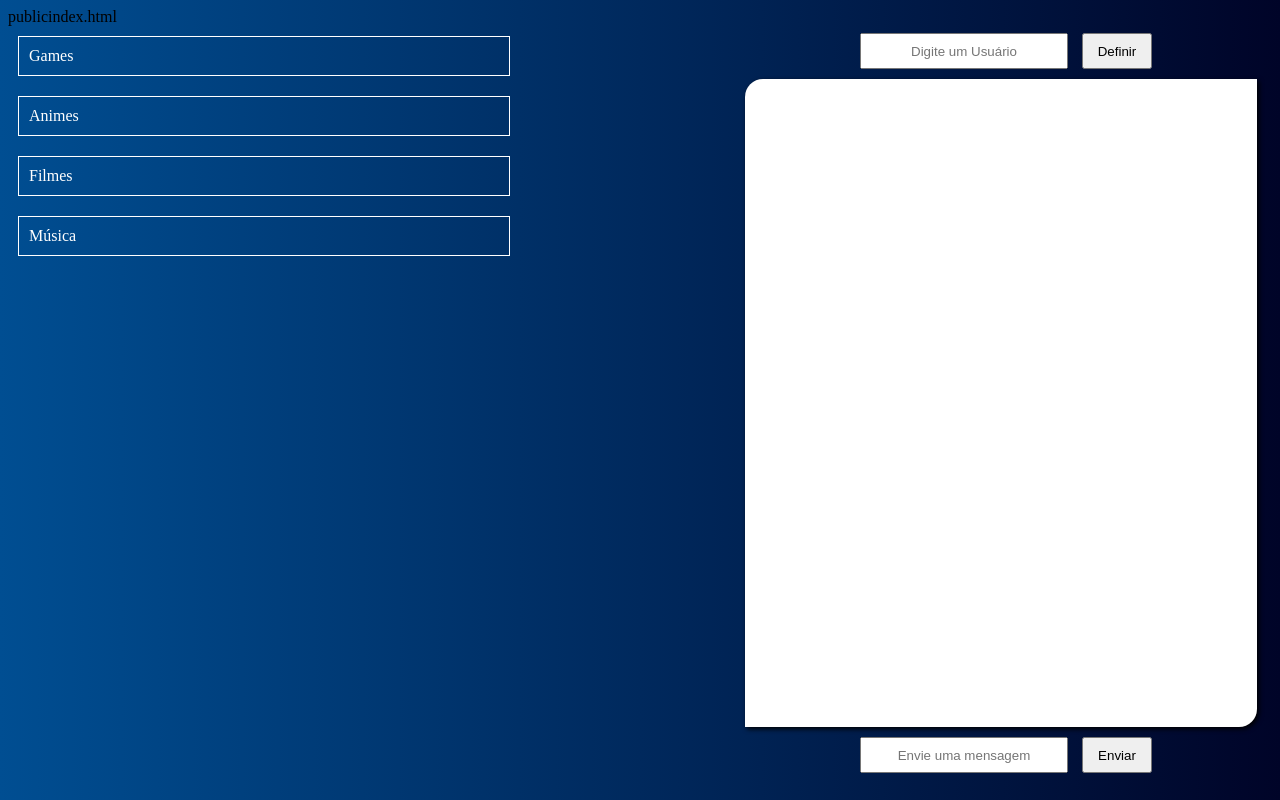
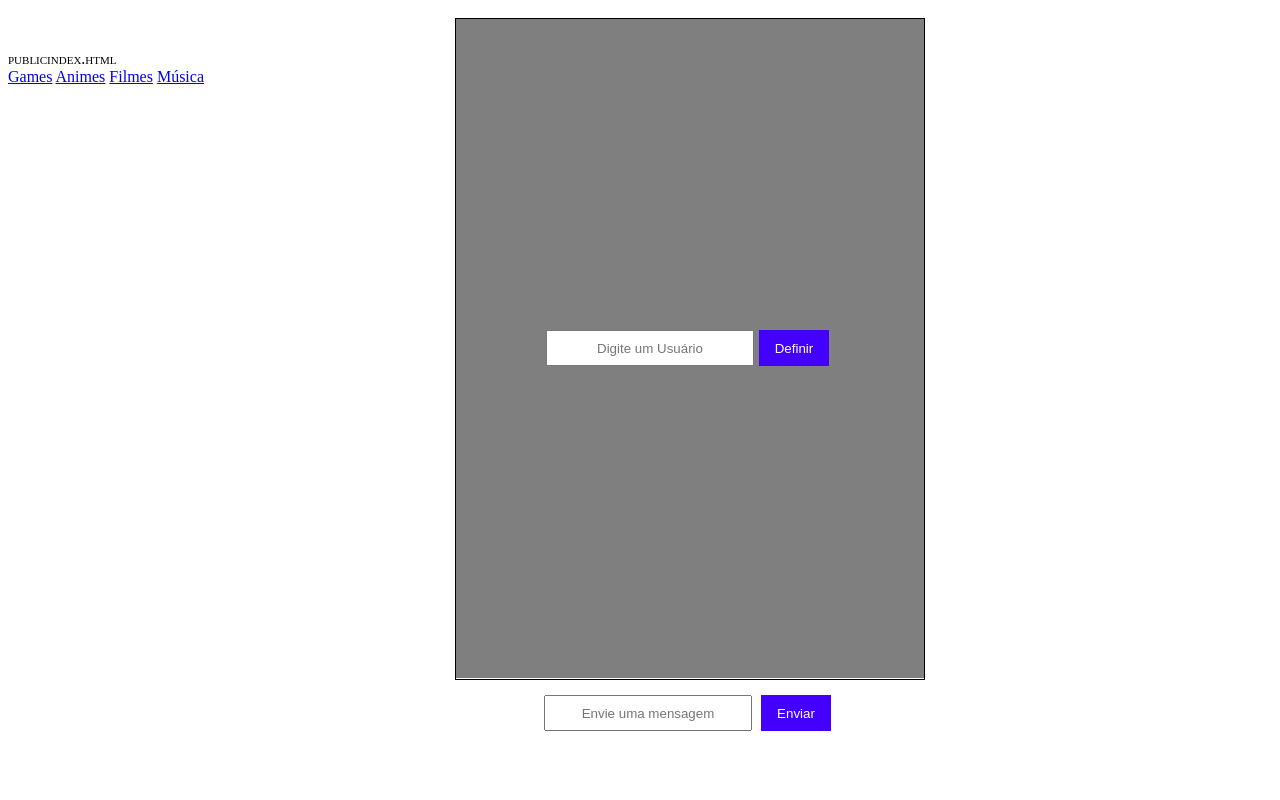
Before and after one commit to AbnerHenri/Chat, a website: page public/index.html in a window 1280 px wide. Drawn offline with nearby package versions, Linux system fonts and the light colour scheme; no server answers.

Commit message:
Add Style from Chat

```diff
--- a/public/chat.js
+++ b/public/chat.js
@@ -1,6 +1,5 @@
 const room = window.location.pathname.replace(/\//g, '')
 const socket = io(`http://localhost:3000/${room}`)
-console.log(room)
 
 let user = null
 
@@ -16,7 +15,6 @@ function updateMessagesOnScreen(messages){
 
     messages.forEach(message => {
         list_message += `<div class='msg'><strong>${message.user}</strong> : ${message.msg}</div>`
-        title += message.room
     });
 
 
--- a/public/index.css
+++ b/public/index.css
@@ -1,66 +1,60 @@
-body{
-    background: #000428;
-    background: -webkit-linear-gradient(to right, #004e92, #000428);
-    background: linear-gradient(to right, #004e92, #000428);
+.chat{
+    display: flex;
+    margin-left: 100px;
+    flex-direction: column;
+    align-items: center;
 }
 
-.chat{
-    display:flex;
-    flex-direction: column;
-    justify-content: space-between;
-    align-items: center;
-
-    width:40vw;
-    height:95vh;
-    margin:15px;
-    float:right;
+.rooms{
+    position:absolute;
+    top:50px;
 }
 
 .messages{
-    width:40vw;
-    height:90vh;
-    border: none;
-    border-top-left-radius: 18px;
-    border-bottom-right-radius: 18px;
-    background-color: white;
-
-    box-shadow: 2px 2px 5px ;
+    width:35vw;
+    height:80vh;
+    margin:10px;
+    padding:10px;
+    border:1px solid black;
 }
 
-.msg{
-    margin:10px;
+.title:first-child{
+    font-variant: small-caps;
 }
 
-.rooms{
-    display: flex;
-    flex-direction: column;
+/* ---------------------------------------------- */
 
-    width:40vw;
-    height:vh;
+#user_form{
+    display:flex;
+    justify-content: center;
+    align-items: center;
+
+    position: absolute;
+
+    width: 35vw;
+    height:80vh;
+    margin:10px;
+    padding:10px;
+    background-color: rgb(0, 0, 0, 0.5);
 }
 
-a{
-    margin:10px;
-    padding:10px;
-    text-decoration: none;
-    color:white;
-    border: 1px solid white;
-}
+/* ---------------------------------------------- */
 
 input{
     width:200px;
     height:30px;
-    margin:10px;
 }
 
 input::placeholder{
     text-align: center;
-
 }
-
-/* --------------------------------------------------- */
 
 button{
     width:70px;
     height:36px;
+    color:white;
+    border: none;
+    cursor:pointer;
+    margin:5px;
+    background-color: rgb(68, 0, 255);
 }
--- a/public/index.html
+++ b/public/index.html
@@ -4,7 +4,7 @@
     <meta charset="UTF-8">
     <meta http-equiv="X-UA-Compatible" content="IE=edge">
     <meta name="viewport" content="width=device-width, initial-scale=1.0">
-    <link rel='stylesheet' href="./index.css">
+    <link rel="stylesheet" href='./index.css'>
     <title>Chat</title>
 </head>
 <body>
@@ -20,18 +20,20 @@
         <div class='messages'></div>
 
         <form name="message_form" id="message_form">
-            <input name="msg" id="message" class='submitMessage' type="text" placeholder="Envie uma mensagem">
+            <input name="msg" id="message" type="text" placeholder="Envie uma mensagem">
             <button type='submit'>Enviar</button>
         </form>
     </div>
 
-    <div class='title'></div>
+    <div class='rooms'>
+        <div class='title'></div>
 
-    <div class="rooms">
-        <a href='/games'>Games</a>
-        <a href='/animes/'>Animes</a>
-        <a href='/filmes'>Filmes</a>
-        <a href='/musica'>Música</a>
+        <div class="links">
+            <a href='/games'>Games</a>
+            <a href='/animes/'>Animes</a>
+            <a href='/filmes'>Filmes</a>
+            <a href='/musica'>Música</a>
+        </div>
     </div>
 
     <script src="/socket.io/socket.io.js"></script>
```
